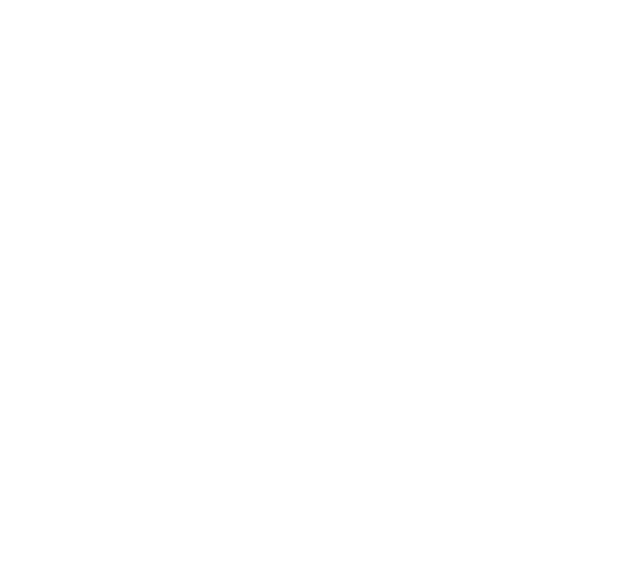
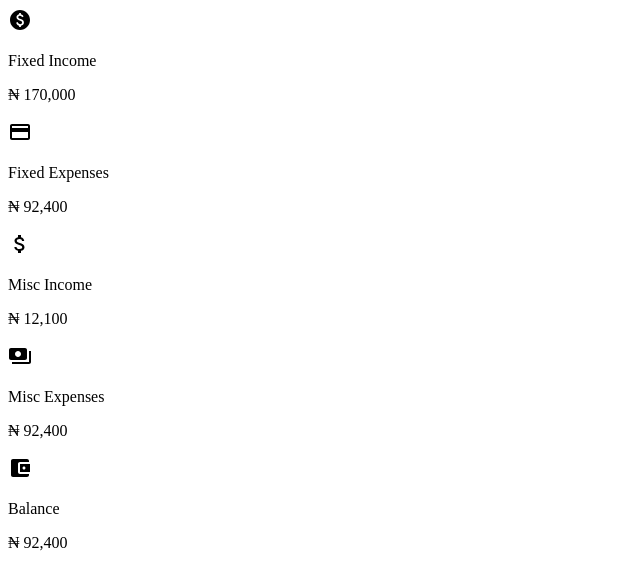
Before and after one commit to dhani-el/flexdashboard, a React app: page / in a window 1280 px wide. Shown: the top 588 px of the page, without its empty margins (0-640 px from the left). Built offline with nearby package versions, Linux system fonts and the light colour scheme.

Commit message:
install mui icons, implement first set of data rep

```diff
--- a/package.json
+++ b/package.json
@@ -33,6 +33,10 @@
     "@babel/runtime": "^7.13.10",
     "@dnd-kit/core": "^6.1.0",
     "@dnd-kit/utilities": "^3.2.2",
+    "@emotion/react": "^11.11.3",
+    "@emotion/styled": "^11.11.0",
+    "@mui/icons-material": "^5.15.6",
+    "@mui/material": "^5.15.6",
     "framer-motion": "^10.18.0",
     "react": "^18.2.0",
     "react-dom": "^18.2.0",
--- a/src/Analytics/Jsx/index.jsx
+++ b/src/Analytics/Jsx/index.jsx
@@ -1,12 +1,14 @@
-import { motion } from "framer-motion"
+import { motion } from "framer-motion";
+import { AttachMoney,Paid,AccountBalanceWallet, CreditCard,Payments } from "@mui/icons-material";
 import "../Styles/index.css"
+
+
 
 export default function Analytics(){
     return <div id = "analyticsContainer">
-
+                 <AnalysisDisplay/>
           </div>
 }
-
 
 function Menu(){
     return <motion.div>
@@ -16,6 +18,29 @@
 
 function AnalysisDisplay(){
     return <motion.div>
+                <FirstLevelData/>
+    </motion.div>
+}
+
+function FirstLevelData(){
+    return <motion.div>
+                <SingleFirstLevelData Icon={<Paid/>} label="Fixed Income" amount="170,000" />
+                <SingleFirstLevelData Icon={<CreditCard/>}  label="Fixed Expenses" amount="92,400" />
+                <SingleFirstLevelData Icon={<AttachMoney/>} label="Misc Income" amount="12,100" />
+                <SingleFirstLevelData Icon= {<Payments/>} label="Misc Expenses" amount="92,400" />
+                <SingleFirstLevelData Icon={<AccountBalanceWallet/>} label="Balance" amount="92,400" />
+            </motion.div>
+}
+
+function SingleFirstLevelData({Icon,label,amount}){
+    return <motion.div>
+                <motion.div>
+                    {Icon}
+                </motion.div>
+                <motion.div>
+                    <p>{label}</p>
+                    <p>&#8358; {amount}</p>
+                </motion.div>
 
     </motion.div>
 }
--- a/src/App.jsx
+++ b/src/App.jsx
@@ -1,7 +1,6 @@
 import React from "react";
 import ReactDOM from "react-dom";
 
-import "./index.css";
 import Analytics from "./Analytics/Jsx";
 
 const App = () => (
--- a/src/index.css
+++ /dev/null
@@ -1,10 +0,0 @@
-body {
-  font-family: Arial, Helvetica, sans-serif;
-}
-
-.container {
-  font-size: 3rem;
-  margin: auto;
-  max-width: 800px;
-  margin-top: 20px;
-}
```
Also changed, not shown: 1 other file (tests, documents, lock files or other folders).
